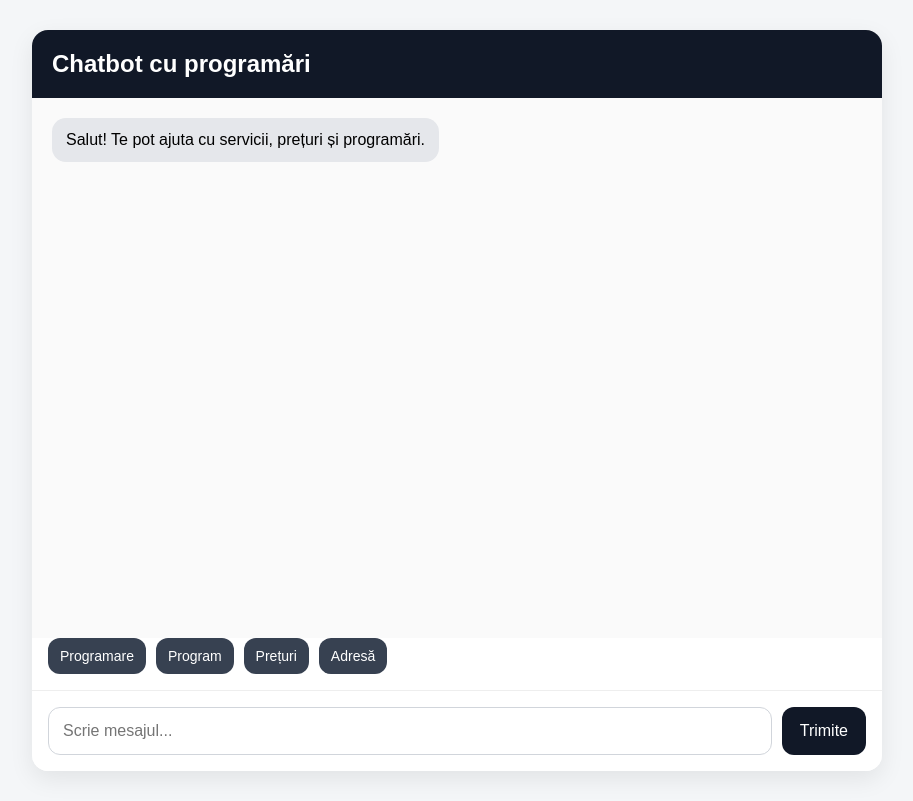
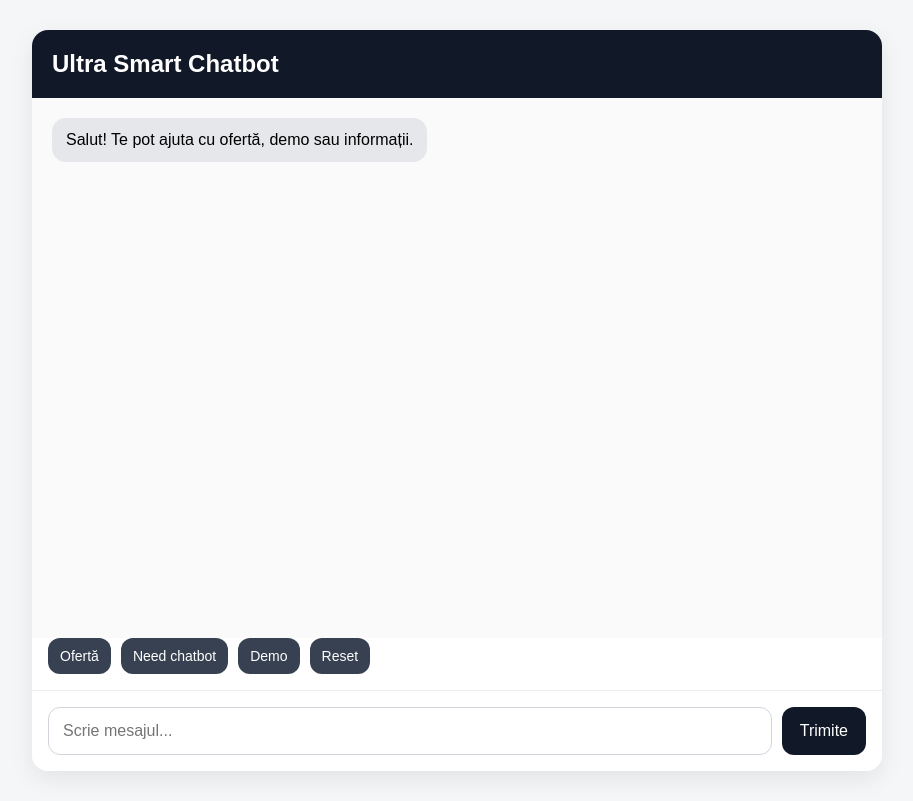
Before and after one commit to alex23-ui/ai-chatbot, a website: page public/index.html in a window 1280 px wide. Shown: the whole page, without its empty margins (183-1096 px from the left). Drawn offline with Linux system fonts and the light colour scheme.

Commit message:
Update index.html

```diff
--- a/public/index.html
+++ b/public/index.html
@@ -3,13 +3,14 @@
 <head>
   <meta charset="UTF-8" />
   <meta name="viewport" content="width=device-width, initial-scale=1.0" />
-  <title>Chatbot cu programări</title>
+  <title>Ultra Smart Chatbot</title>
   <style>
     body {
       margin: 0;
       font-family: Arial, sans-serif;
       background: #f4f6f8;
     }
+
     .container {
       max-width: 850px;
       margin: 30px auto;
@@ -18,6 +19,7 @@
       box-shadow: 0 8px 24px rgba(0,0,0,0.08);
       overflow: hidden;
     }
+
     .header {
       padding: 20px;
       font-size: 24px;
@@ -25,19 +27,23 @@
       background: #111827;
       color: white;
     }
+
     #chat {
       height: 500px;
       overflow-y: auto;
       padding: 20px;
       background: #fafafa;
     }
+
     .msg {
       margin-bottom: 14px;
       line-height: 1.5;
     }
+
     .user {
       text-align: right;
     }
+
     .user span {
       display: inline-block;
       background: #dbeafe;
@@ -45,6 +51,7 @@
       border-radius: 14px;
       max-width: 75%;
     }
+
     .bot span {
       display: inline-block;
       background: #e5e7eb;
@@ -52,6 +59,7 @@
       border-radius: 14px;
       max-width: 75%;
     }
+
     .input-area {
       display: flex;
       gap: 10px;
@@ -59,6 +67,7 @@
       border-top: 1px solid #eee;
       background: white;
     }
+
     input {
       flex: 1;
       padding: 14px;
@@ -67,6 +76,7 @@
       border-radius: 12px;
       outline: none;
     }
+
     button {
       padding: 14px 18px;
       font-size: 16px;
@@ -76,11 +86,13 @@
       background: #111827;
       color: white;
     }
+
     .typing {
       color: #666;
       font-style: italic;
       margin-bottom: 12px;
     }
+
     .quick-actions {
       display: flex;
       gap: 10px;
@@ -88,6 +100,7 @@
       padding: 0 16px 16px;
       background: white;
     }
+
     .quick-actions button {
       background: #374151;
       padding: 10px 12px;
@@ -97,15 +110,15 @@
 </head>
 <body>
   <div class="container">
-    <div class="header">Chatbot cu programări</div>
+    <div class="header">Ultra Smart Chatbot</div>
 
     <div id="chat"></div>
 
     <div class="quick-actions">
-      <button onclick="quickMessage('Vreau să fac o programare')">Programare</button>
-      <button onclick="quickMessage('Care este programul?')">Program</button>
-      <button onclick="quickMessage('Ce prețuri aveți?')">Prețuri</button>
-      <button onclick="quickMessage('Unde sunteți?')">Adresă</button>
+      <button onclick="quickMessage('Vreau o ofertă')">Ofertă</button>
+      <button onclick="quickMessage('I need a chatbot for my business')">Need chatbot</button>
+      <button onclick="quickMessage('I want a demo')">Demo</button>
+      <button onclick="quickMessage('reset')">Reset</button>
     </div>
 
     <div class="input-area">
@@ -185,7 +198,7 @@
       }
     });
 
-    addMessage("Salut! Te pot ajuta cu servicii, prețuri și programări.", "bot");
+    addMessage("Salut! Te pot ajuta cu ofertă, demo sau informații.", "bot");
   </script>
 </body>
 </html>
```
